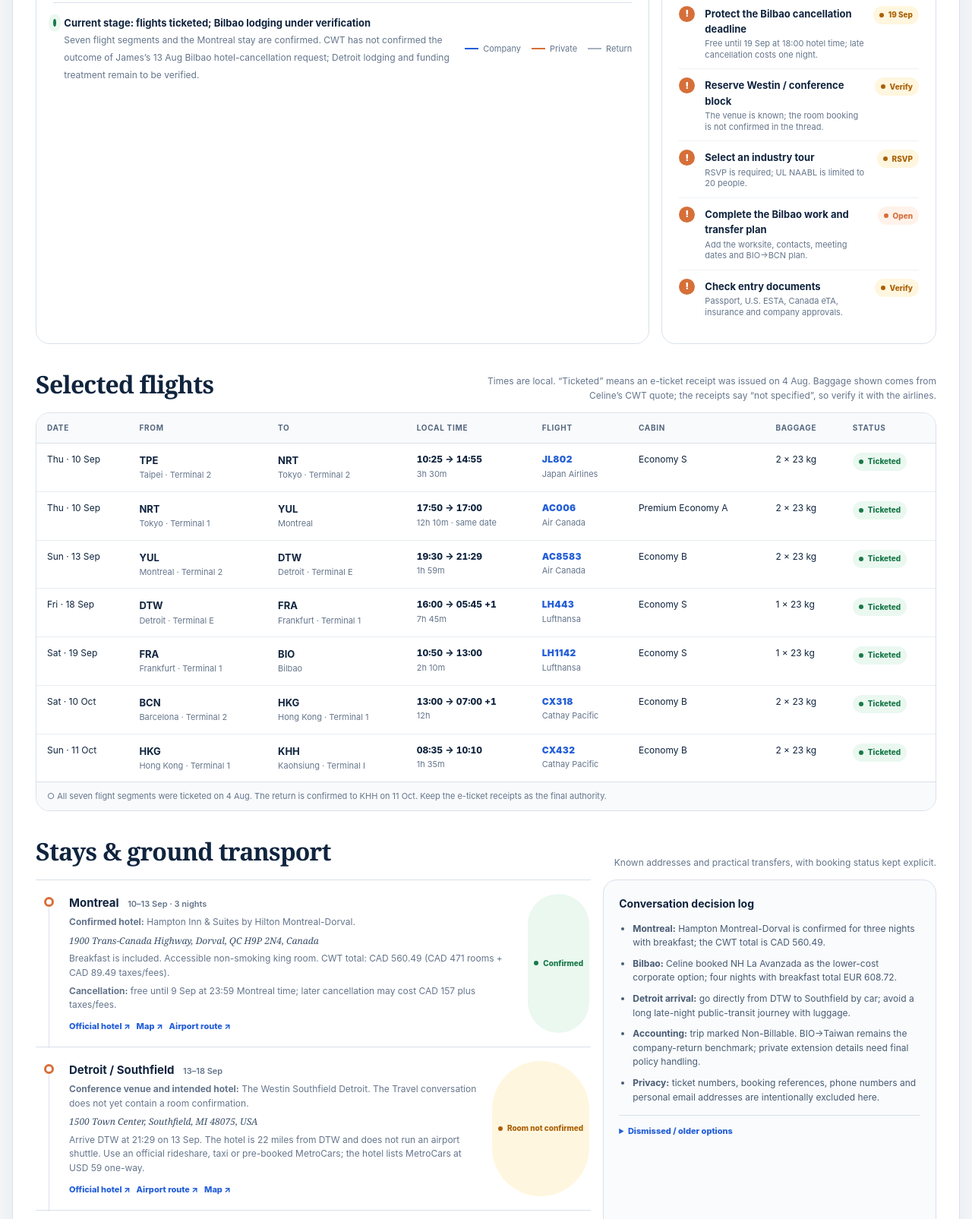
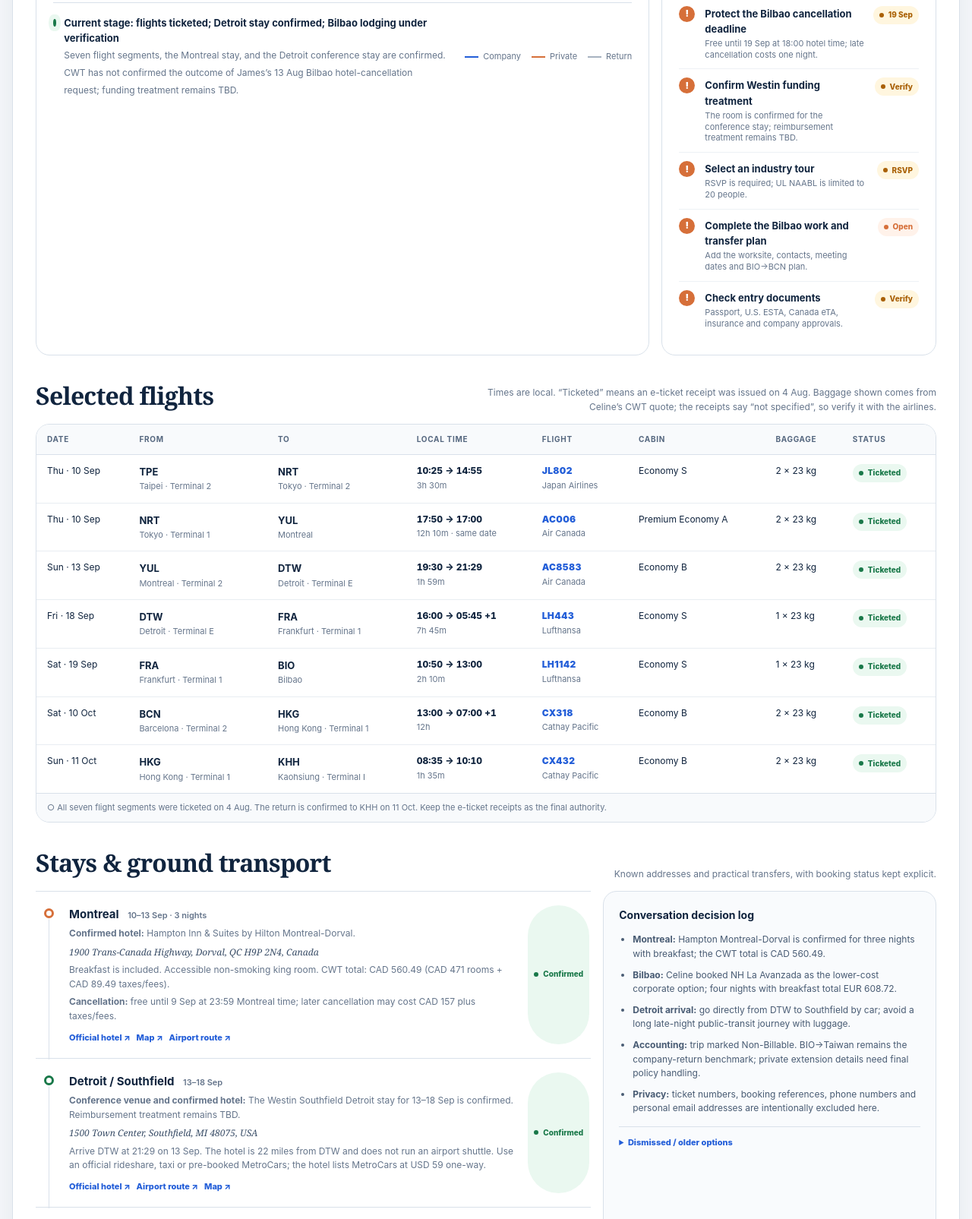
Before and after one commit to EigenJames/montreal-detroit-spain-2026, a plain HTML site: page index.html in a window 1280 px wide. Shown: the part 566-2171 px from the top of the page at 76% size. Drawn offline with Linux system fonts and the light colour scheme.

Commit message:
Update Detroit stay confirmation status

```diff
--- a/index.html
+++ b/index.html
@@ -436,7 +436,7 @@
         </button>
         <button class="button closeout-only" id="saveDraftButton" type="button" hidden>Save draft</button>
         <button class="button primary closeout-only" id="generateReportButton" type="button" hidden>Generate admin PDF</button>
-        <div class="last-updated plan-only">Conversation reviewed · 6 Aug 2026</div>
+        <div class="last-updated plan-only">Evidence reviewed · 21 Aug 2026</div>
       </div>
     </header>
 
@@ -489,7 +489,7 @@
             </div>
           </div>
           <div class="journey-footer">
-            <div class="live-status"><i class="pulse"></i><div><strong>Current stage: flights ticketed; Bilbao lodging under verification</strong><span>Seven flight segments and the Montreal stay are confirmed. CWT has not confirmed the outcome of James’s 13 Aug Bilbao hotel-cancellation request; Detroit lodging and funding treatment remain to be verified.</span></div></div>
+            <div class="live-status"><i class="pulse"></i><div><strong>Current stage: flights ticketed; Detroit stay confirmed; Bilbao lodging under verification</strong><span>Seven flight segments, the Montreal stay, and the Detroit conference stay are confirmed. CWT has not confirmed the outcome of James’s 13 Aug Bilbao hotel-cancellation request; funding treatment remains TBD.</span></div></div>
             <div class="phase-legend" aria-label="Route phase legend"><span><i></i>Company</span><span><i class="orange"></i>Private</span><span><i class="gray"></i>Return</span></div>
           </div>
         </div>
@@ -501,7 +501,7 @@
             <li><span class="attention-icon">!</span><span class="attention-copy"><strong>Confirm baggage allowance with airlines</strong><span>Issued receipts do not state the allowance; verify it before departure.</span></span><span class="status verify">Verify</span></li>
             <li><span class="attention-icon">!</span><span class="attention-copy"><strong>Protect the Montreal cancellation deadline</strong><span>Free until 9 Sep at 23:59 Montreal time; late cancellation may cost CAD 157 plus taxes/fees.</span></span><span class="status verify">9 Sep</span></li>
             <li><span class="attention-icon">!</span><span class="attention-copy"><strong>Protect the Bilbao cancellation deadline</strong><span>Free until 19 Sep at 18:00 hotel time; late cancellation costs one night.</span></span><span class="status verify">19 Sep</span></li>
-            <li><span class="attention-icon">!</span><span class="attention-copy"><strong>Reserve Westin / conference block</strong><span>The venue is known; the room booking is not confirmed in the thread.</span></span><span class="status verify">Verify</span></li>
+            <li><span class="attention-icon">!</span><span class="attention-copy"><strong>Confirm Westin funding treatment</strong><span>The room is confirmed for the conference stay; reimbursement treatment remains TBD.</span></span><span class="status verify">Verify</span></li>
             <li><span class="attention-icon">!</span><span class="attention-copy"><strong>Select an industry tour</strong><span>RSVP is required; UL NAABL is limited to 20 people.</span></span><span class="status verify">RSVP</span></li>
             <li><span class="attention-icon">!</span><span class="attention-copy"><strong>Complete the Bilbao work and transfer plan</strong><span>Add the worksite, contacts, meeting dates and BIO→BCN plan.</span></span><span class="status waiting">Open</span></li>
             <li><span class="attention-icon">!</span><span class="attention-copy"><strong>Check entry documents</strong><span>Passport, U.S. ESTA, Canada eTA, insurance and company approvals.</span></span><span class="status verify">Verify</span></li>
@@ -550,16 +550,16 @@
               <span class="status approved">Confirmed</span>
             </article>
 
-            <article class="stay-row">
+            <article class="stay-row confirmed">
               <div class="timeline-pin"><i></i></div>
               <div class="stay-copy">
                 <h3>Detroit / Southfield <span class="dates">13–18 Sep</span></h3>
-                <p><strong>Conference venue and intended hotel:</strong> The Westin Southfield Detroit. The Travel conversation does not yet contain a room confirmation.</p>
+                <p><strong>Conference venue and confirmed hotel:</strong> The Westin Southfield Detroit stay for 13–18 Sep is confirmed. Reimbursement treatment remains TBD.</p>
                 <address>1500 Town Center, Southfield, MI 48075, USA</address>
                 <p>Arrive DTW at 21:29 on 13 Sep. The hotel is 22 miles from DTW and does not run an airport shuttle. Use an official rideshare, taxi or pre-booked MetroCars; the hotel lists MetroCars at USD 59 one-way.</p>
                 <div class="link-row"><a class="text-link" href="https://www.marriott.com/en-us/hotels/dtwwi-the-westin-southfield-detroit/overview/" target="_blank" rel="noopener">Official hotel ↗</a><a class="text-link" href="https://www.google.com/maps/dir/?api=1&amp;origin=Detroit+Metropolitan+Wayne+County+Airport&amp;destination=The+Westin+Southfield+Detroit" target="_blank" rel="noopener">Airport route ↗</a><a class="text-link" href="https://www.google.com/maps/search/?api=1&amp;query=The+Westin+Southfield+Detroit" target="_blank" rel="noopener">Map ↗</a></div>
               </div>
-              <span class="status verify">Room not confirmed</span>
+              <span class="status approved">Confirmed</span>
             </article>
 
             <article class="stay-row">
@@ -608,7 +608,7 @@
         <div class="conference-layout">
           <article class="venue-card">
             <h3>The Westin<br>Southfield Detroit</h3>
-            <p>Conference venue and intended stay. The property is in Southfield, not downtown Detroit and not the similarly named Westin inside DTW airport.</p>
+            <p>Conference venue and confirmed stay. The property is in Southfield, not downtown Detroit and not the similarly named Westin inside DTW airport.</p>
             <address>1500 Town Center<br>Southfield, MI 48075</address>
             <div class="venue-actions"><a class="button" href="https://event.asme.org/DRIVN" target="_blank" rel="noopener">Conference site ↗</a><a class="button" href="https://event.asme.org/DRIVN/Program/Schedule-at-a-Glance" target="_blank" rel="noopener">Official schedule ↗</a></div>
             <div class="venue-facts"><div class="venue-fact"><strong>14–16 Sep</strong><span>Conference</span></div><div class="venue-fact"><strong>17 Sep</strong><span>RSVP-only tours</span></div><div class="venue-fact"><strong>Eastern Time</strong><span>All event times</span></div><div class="venue-fact"><strong>22 miles</strong><span>From DTW</span></div></div>
@@ -654,7 +654,7 @@
               <h3>Next actions</h3>
               <label><input type="checkbox" data-key="tickets"><span>Review and save every issued e-ticket; confirm names, dates and baggage directly with the airlines.</span></label>
               <label><input type="checkbox" data-key="montreal-hampton"><span>Save the Hampton confirmation and protect the 9 Sep cancellation deadline.</span></label>
-              <label><input type="checkbox" data-key="detroit"><span>Confirm Westin Southfield room and late-arrival note.</span></label>
+              <label><input type="checkbox" data-key="detroit"><span>Keep the Westin confirmation private; confirm a late-arrival note if needed.</span></label>
               <label><input type="checkbox" data-key="tour"><span>Register for ASME DRIVN and RSVP for one industry tour.</span></label>
               <label><input type="checkbox" data-key="bilbao-avanzada"><span>Save the NH La Avanzada confirmation; add the worksite, contacts and meeting dates.</span></label>
               <label><input type="checkbox" data-key="spain"><span>Book BIO→BCN and Barcelona stay.</span></label>
@@ -882,7 +882,7 @@
         "Share": "分享",
         "Print": "列印",
         "Conversation reviewed · 4 Aug 2026": "對話整理日期 · 2026 年 8 月 4 日",
-        "Conversation reviewed · 6 Aug 2026": "對話整理日期 · 2026 年 8 月 6 日",
+        "Evidence reviewed · 21 Aug 2026": "佐證審閱日期 · 2026 年 8 月 21 日",
         "Dashboard sections": "旅程看板區段",
         "Overview": "概覽",
         "Flights": "航班",
@@ -920,8 +920,8 @@
         "Flights are selected; ticket receipts and accommodation confirmations are still needed.": "航班已選定；仍需取得電子機票與住宿確認。",
         "Current stage: tickets issued · hotels pending": "目前階段：機票已開立 · 住宿待確認",
         "Seven flight segments are ticketed; accommodation confirmations and baggage verification are still needed.": "七段航班皆已開票；仍需確認住宿與行李額度。",
-        "Current stage: flights ticketed; Bilbao lodging under verification": "目前階段：航班已開票；畢爾包住宿待核實",
-        "Seven flight segments and the Montreal stay are confirmed. CWT has not confirmed the outcome of James’s 13 Aug Bilbao hotel-cancellation request; Detroit lodging and funding treatment remain to be verified.": "七段航班與蒙特婁住宿已確認。CWT 尚未確認 James 於 8 月 13 日提出的畢爾包飯店取消結果；底特律住宿與經費處理仍待核實。",
+        "Current stage: flights ticketed; Detroit stay confirmed; Bilbao lodging under verification": "目前階段：航班已開票；底特律住宿已確認；畢爾包住宿待核實",
+        "Seven flight segments, the Montreal stay, and the Detroit conference stay are confirmed. CWT has not confirmed the outcome of James’s 13 Aug Bilbao hotel-cancellation request; funding treatment remains TBD.": "七段航班、蒙特婁住宿及底特律大會住宿已確認。CWT 尚未確認 James 於 8 月 13 日提出的畢爾包飯店取消結果；經費處理仍待確認。",
         "Route phase legend": "旅程階段圖例",
         "Company": "公務",
         "Private": "私人",
@@ -940,8 +940,8 @@
         "Free until 9 Sep at 23:59 Montreal time; late cancellation may cost CAD 157 plus taxes/fees.": "可於蒙特婁時間 9 月 9 日 23:59 前免費取消；逾期可能收取 CAD 157 加稅費。",
         "Protect the Bilbao cancellation deadline": "留意畢爾包住宿取消期限",
         "Free until 19 Sep at 18:00 hotel time; late cancellation costs one night.": "可於飯店當地時間 9 月 19 日 18:00 前免費取消；逾期收取一晚房費。",
-        "Reserve Westin / conference block": "預訂 Westin／大會住房",
-        "The venue is known; the room booking is not confirmed in the thread.": "會場已確認，但對話中尚未找到客房確認。",
+        "Confirm Westin funding treatment": "確認 Westin 經費處理",
+        "The room is confirmed for the conference stay; reimbursement treatment remains TBD.": "大會住宿客房已確認；核銷處理仍待確認。",
         "Verify": "待確認",
         "Select an industry tour": "選擇產業參訪",
         "RSVP is required; UL NAABL is limited to 20 people.": "必須事先 RSVP；UL NAABL 名額上限為 20 人。",
@@ -1019,8 +1019,8 @@
         "Confirmed": "已確認",
         "Detroit / Southfield": "底特律／Southfield",
         "13–18 Sep": "9 月 13–18 日",
-        "Conference venue and intended hotel:": "大會會場與預計住宿：",
-        "The Westin Southfield Detroit. The Travel conversation does not yet contain a room confirmation.": "The Westin Southfield Detroit。Travel 專案對話中尚未找到客房確認。",
+        "Conference venue and confirmed hotel:": "大會會場與已確認住宿：",
+        "The Westin Southfield Detroit stay for 13–18 Sep is confirmed. Reimbursement treatment remains TBD.": "The Westin Southfield Detroit 於 9 月 13–18 日的住宿已確認；核銷處理仍待確認。",
         "Arrive DTW at 21:29 on 13 Sep. The hotel is 22 miles from DTW and does not run an airport shuttle. Use an official rideshare, taxi or pre-booked MetroCars; the hotel lists MetroCars at USD 59 one-way.": "9 月 13 日 21:29 抵達 DTW。飯店距機場 22 英里且無接駁車；請使用官方叫車、計程車或預約 MetroCars。飯店列出的 MetroCars 單程價格為 USD 59。",
         "Airport route ↗": "機場路線 ↗",
         "Room not confirmed": "客房未確認",
@@ -1057,7 +1057,7 @@
         "Global Transportation and Power Systems Summit · 14–16 Sep; industry tours · 17 Sep.": "全球運輸與動力系統高峰會 · 9 月 14–16 日；產業參訪 · 9 月 17 日。",
         "The Westin": "The Westin",
         "Southfield Detroit": "Southfield Detroit",
-        "Conference venue and intended stay. The property is in Southfield, not downtown Detroit and not the similarly named Westin inside DTW airport.": "大會會場與預計住宿地點。飯店位於 Southfield，並非底特律市中心，也不是 DTW 機場內名稱相近的 Westin。",
+        "Conference venue and confirmed stay. The property is in Southfield, not downtown Detroit and not the similarly named Westin inside DTW airport.": "大會會場與已確認住宿地點。飯店位於 Southfield，並非底特律市中心，也不是 DTW 機場內名稱相近的 Westin。",
         "Conference site ↗": "大會官網 ↗",
         "Official schedule ↗": "官方議程 ↗",
         "14–16 Sep": "9 月 14–16 日",
@@ -1148,7 +1148,7 @@
         "Review and save every issued e-ticket; confirm names, dates and baggage directly with the airlines.": "檢查並保存所有已開立的電子機票，並直接向航空公司確認姓名、日期與行李額度。",
         "Resolve myCWT profile and confirm the Montreal hotel.": "處理 myCWT 個人資料並確認蒙特婁住宿。",
         "Save the Hampton confirmation and protect the 9 Sep cancellation deadline.": "保存 Hampton 訂房確認，並留意 9 月 9 日取消期限。",
-        "Confirm Westin Southfield room and late-arrival note.": "確認 Westin Southfield 客房及晚到備註。",
+        "Keep the Westin confirmation private; confirm a late-arrival note if needed.": "保留 Westin 確認資料為私密資訊；如有需要，確認晚到備註。",
         "Register for ASME DRIVN and RSVP for one industry tour.": "完成 ASME DRIVN 報名，並選擇一項產業參訪 RSVP。",
         "Add Bilbao hotel, work address, contacts and meeting dates.": "補上畢爾包住宿、工作地址、聯絡資訊與會議日期。",
         "Save the NH La Avanzada confirmation; add the worksite, contacts and meeting dates.": "保存 NH La Avanzada 訂房確認；補上工作地點、聯絡人與會議日期。",
```
